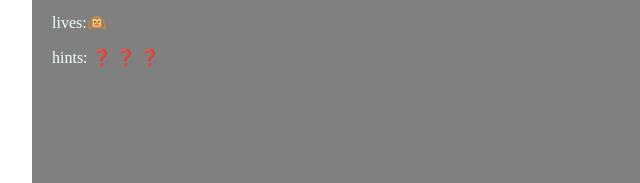
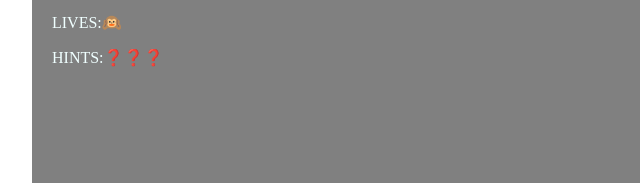
Before and after one commit to shaniamos/Minesweeper, a plain HTML site: page mineSweeper.html in a window 1280 px wide. Shown: the part 460-643 px from the top of the page, 288-928 px from the left. Drawn offline with Linux system fonts and the light colour scheme.

Commit message:
Add files via upload

```diff
--- a/js/main.js
+++ b/js/main.js
@@ -6,6 +6,7 @@ const MINE = '💣'
 const MINE_BOMB = '💥'
 const FLAG = '🚩'
 
+const INIT_HINT = '❓'
 const USED_HINT = '❔'
 
 var gBoard //The model: A Matrix containing cell objects
@@ -44,7 +45,7 @@ function initGame(size = 4) {
     renderEmoji(NORMAL)
     renderTimer()
     initLives()
-    // initHints()
+    initHints()
 }
 
 function createBoard() {
@@ -95,7 +96,7 @@ function hintClicked(elHint, hintNum) {
     if (!currHint.isGiven) {
         cellClickedForHint = true
         currHint.isGiven = true
-        renderHint(hintNum)
+        renderHint(hintNum , USED_HINT)
     }
     console.log('hint number', hintNum)
 }
@@ -125,11 +126,20 @@ function initLives() {
     //Expert   - 30 MINES 3 LIVES
     gLives = getLivesCount()
     var elLives = document.querySelector('.lives');
-    var strHTML = 'lives:'
+    var strHTML = 'LIVES:'
     for (var i = 1; i <= gLives; i++) {
         strHTML += `<span class="live-${i}">🙉</span>`
     }
     elLives.innerHTML = strHTML
+}
+
+function initHints(){
+    var elHints = document.querySelector('.hints');
+    var strHTML = 'HINTS:'
+    for (var i = 1; i <= gLevel.HINTS; i++) {
+        strHTML += `<span class="hint-${i}" onclick="hintClicked(this , ${i})">${INIT_HINT}</span>`
+    }
+    elHints.innerHTML = strHTML
 }
 
 function buildBoard() {
@@ -256,7 +266,6 @@ function updateShownCounter(currCell) {
     if (!currCell.isShown) {
         currCell.isShown = true
         gGame.shownCount++
-        console.log('Shown Added! currCounter:', gGame.shownCount)
     }
 }
 
@@ -410,7 +419,7 @@ function renderEmoji(emoji) {
     elEmoji.innerHTML = emoji
 }
 
-function renderHint(hintNum) {
+function renderHint(hintNum , sign) {
     var elHint = document.querySelector(`.hint-${hintNum}`)
-    elHint.innerHTML = USED_HINT
+    elHint.innerHTML = sign
 }
--- a/mineSweeper.html
+++ b/mineSweeper.html
@@ -30,9 +30,9 @@
         </p>
         <p class="hints">
             hints:
-            <span class="hint-1" onclick="hintClicked(this , 1)">❓</span>
+            <!-- <span class="hint-1" onclick="hintClicked(this , 1)">❓</span>
             <span class="hint-2" onclick="hintClicked(this , 2)">❓</span>
-            <span class="hint-3" onclick="hintClicked(this , 3)">❓</span>
+            <span class="hint-3" onclick="hintClicked(this , 3)">❓</span> -->
         </p>
     </div>
 
```
